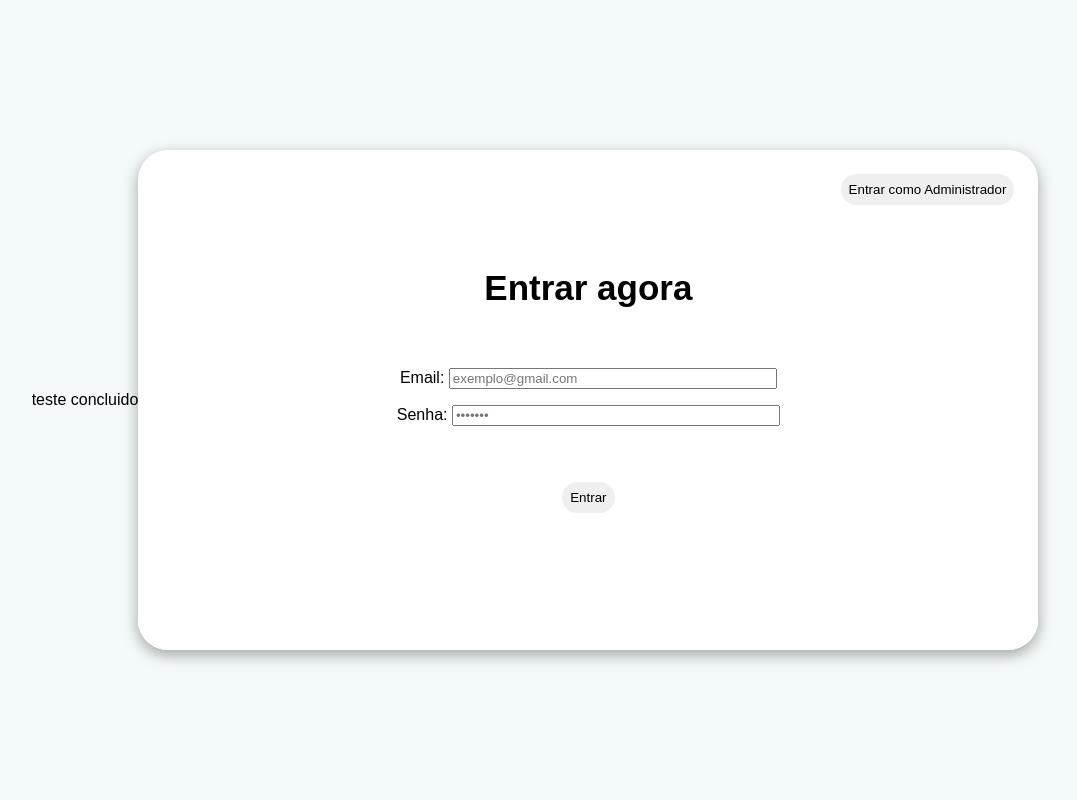
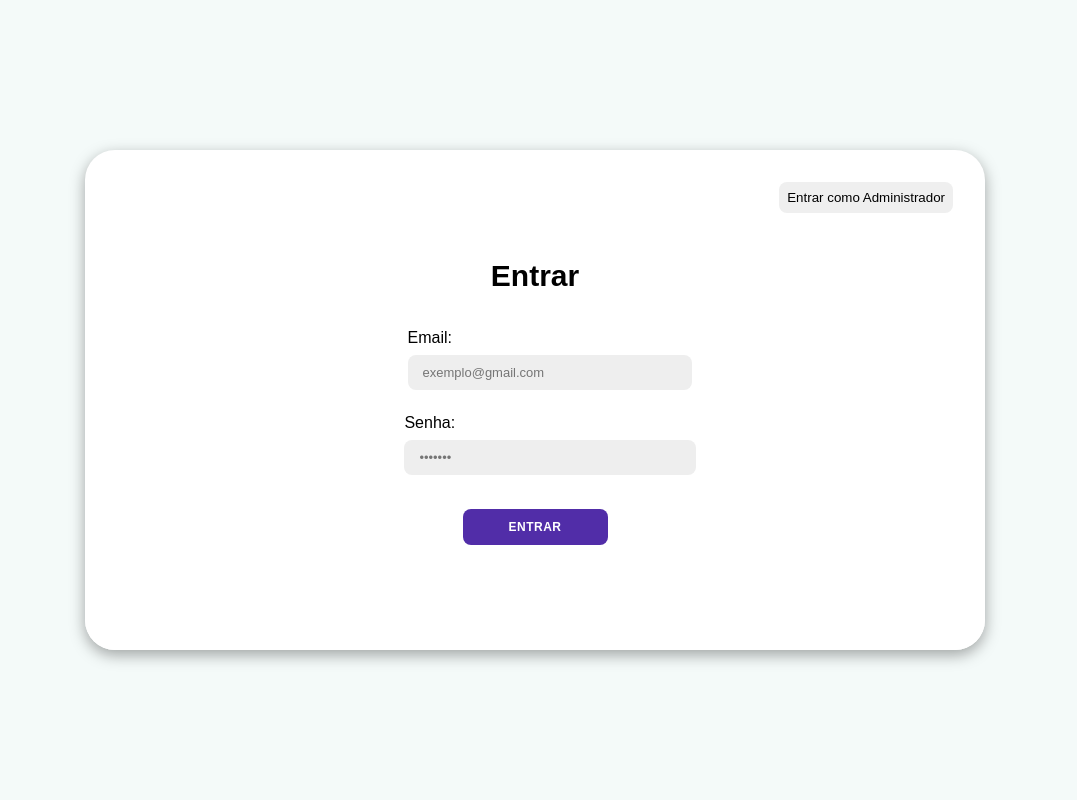
Before and after one commit to WelingtonSousaa/Maratona-De-Programacao, a PHP site: page /indexLogin.html in a window 1280 px wide. Shown: the whole page, without its empty margins (105-1182 px from the left). Run offline with PHP 8.4, Linux system fonts and the light colour scheme.

Commit message:
tela login

```diff
--- a/telaLogin/indexLogin.html
+++ b/telaLogin/indexLogin.html
@@ -7,14 +7,13 @@
     <title>NOME SITE</title>
     <link rel="stylesheet" href="style.css">
 </head>
-teste concluido
 
 <body>
     <div class="login-container">
         <div class="login-administrador">
             <button>Entrar como Administrador</button>
         </div>
-        <h1>Entrar agora</h1>
+        <h3>Entrar</h3>
 
         <form>
             <div>
--- a/telaLogin/style.css
+++ b/telaLogin/style.css
@@ -12,14 +12,14 @@ body {
 
 .login-container button {
   border: none;
-  border-radius: 24rem;
+  border-radius: 8px;
   padding: 0.5rem;
 }
 
 .login-container {
   display: flex;
   flex-direction: column;
-  gap: 2.5rem;
+  gap: 1rem;
   background-color: #fff;
   border-radius: 30px;
   box-shadow: 0 5px 15px rgba(0, 0, 0, 0.35);
@@ -31,20 +31,18 @@ body {
   min-height: 480px;
 }
 
-.login-container h1 {
-  font-family: Arial, Helvetica, sans-serif;
-  font-size: 35px;
+.login-container h3 {
+  font-size: 30px;
   margin-bottom: 20px;
   text-align: center;
 }
 
 .login-administrador {
-  border: none;
   height: 2rem;
   border-radius: 0.5rem;
   text-align: right;
   right: 50%;
-  margin: 1.5rem 1.5rem 0 0;
+  margin: 2rem 2rem 0 0;
 }
 
 .login-container p {
@@ -65,13 +63,30 @@ body {
     &>label :nth-child(2) {
       padding-left: 0.2rem;
     }
-
     &>input {
-      width: 20rem
+      width: 20rem;
+      background-color: #eee;
+      border: none;
+      margin: 8px 0;
+      padding: 10px 15px;
+      font-size:13px;
+      border-radius: 8px;
+      width: 100%;
+      outline: none;
     }
   }
 
   &>button {
-    margin-top: 2.5rem;
+    background-color: #512da8;
+    color: #fff;
+    font-size: 12px;
+    padding: 10px 45px;
+    border: 1px solid transparent;
+    border-radius: 8px;
+    font-weight: 600;
+    letter-spacing: 0.5px;
+    text-transform: uppercase;
+    margin-top: 10px;
+    cursor: pointer;
   }
 }
```
